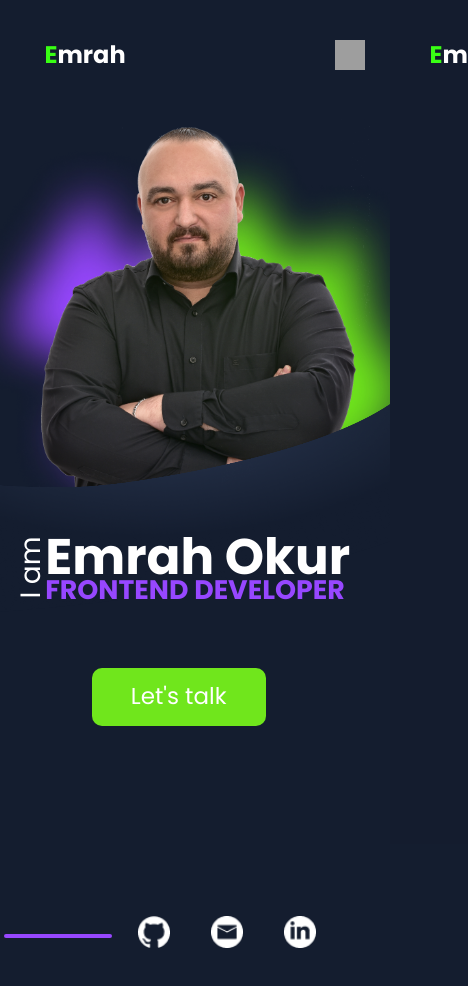
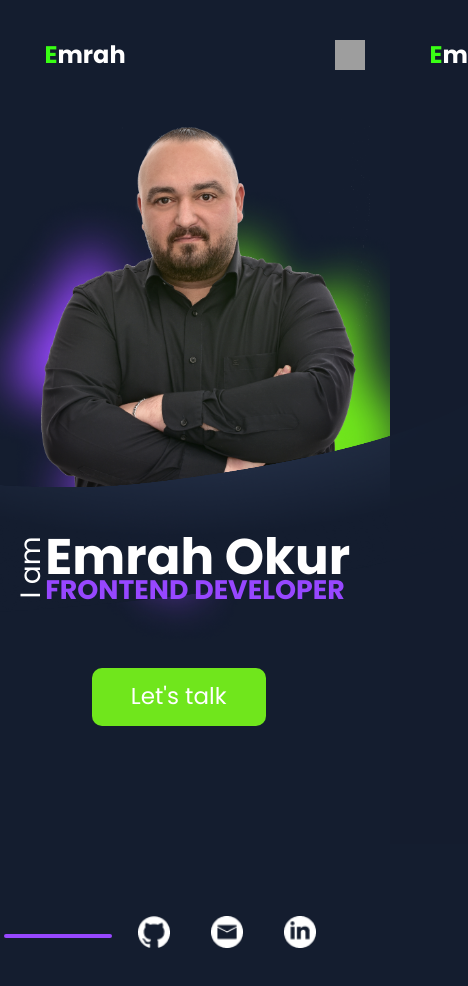
Before and after one commit to EmrahOkur/Emrah-Okur-Portfolio, an Angular app in the folder Emrah-Okur-Portfolio/: page / in a window 390 px wide. Shown: the top 986 px of the page, 468 px wide, since content can reach past the window. Built offline with nearby package versions, Linux system fonts and the light colour scheme; grey boxes are pictures that could not be loaded.

Commit message:
fixes scss

```diff
--- a/Emrah-Okur-Portfolio/src/app/app.component.scss
+++ b/Emrah-Okur-Portfolio/src/app/app.component.scss
@@ -136,7 +136,7 @@
             @media screen and (max-width: 440px){
               .background-layer-secondary {
                 position: absolute;
-                width: 100%;
+                width: 120%;
                 height: 305px;
                 top: 400px;
 
@@ -157,7 +157,7 @@
                 position: absolute;
                 width: 100%;
                 height: 185px;
-                top: 410px;
+                top: 450px;
 
 
                 background-image: url('../assets/img/hero-img/shapeheropage.png');
@@ -178,7 +178,7 @@
               @media (max-width: 400px) {
                 .background-layer-secondary {
                     position: absolute;
-                    width: 100%;
+                    width: 120%;
                     height: 298px;
                     top:384px;
 
@@ -195,7 +195,7 @@
                 @media (max-width: 412px) {
                   .background-layer-secondary {
                       position: absolute;
-                      width: 100%;
+                      width: 120%;
                       height: 298px;
                       top:394px;
 
@@ -212,7 +212,7 @@
                 @media (min-width: 375px) and (max-width: 376px) {
                   .background-layer-secondary {
                     position: absolute;
-                    width: 100%;
+                    width: 120%;
                     height: 228px;
                     top:424px;
 
@@ -229,7 +229,7 @@
                 @media (max-width: 360px) {
                   .background-layer-secondary {
                       position: absolute;
-                      width: 100%;
+                      width: 150%;
                       height: 248px;
                       top: 434px;
 
@@ -248,15 +248,15 @@
               @media (max-width: 320px) {
                   .background-layer-secondary {
                       position: absolute;
-                      width: 100%;
+                      width: 150%;
                       height: 208px;
-                      top: 464px;
+                      top: 434px;
 
 
 
                       background-image: url('../assets/img/hero-img/shapeheropage.png');
                       background-repeat: no-repeat;
-                      background-position: left 0px top 0px;
+                      background-position: left 0px top 20px;
                       background-size: 100%  100%;
                       z-index: 1;
 
--- a/Emrah-Okur-Portfolio/src/app/hero/hero-mobile.component.scss
+++ b/Emrah-Okur-Portfolio/src/app/hero/hero-mobile.component.scss
@@ -1,7 +1,11 @@
 @import '../../styles.scss';
 
 @media (max-width: 620px) {
+.background-shadow{
+  margin-top: -10%;
+  margin-left: -10%;
 
+}
     .hero-image {
         top: -4vh;
         width: 400px;
@@ -70,9 +74,10 @@
     }
 }
 
-@media (min-width: 481px) and (max-width: 600px) {
+@media (min-width: 480px) and (max-width: 600px) {
     .background-shadow {
-        margin-top: 34%;
+        margin-top: -14%;
+
     }
 }
 
@@ -110,7 +115,7 @@
     }
 
     .background-shadow{
-        bottom: 400px !important;
+        margin-top: -20%;
         left: 10px !important;
     }
     .text-section{
@@ -151,9 +156,9 @@
 }
 
 /* Breite 400px bis 480px (kleinere Tablets und größere Smartphones) */
-@media (min-width: 400px) and (max-width: 439px) {
+@media (min-width: 400px) and (max-width: 435px) {
   .hero-image {
-    margin-top: 2%;
+    margin-top: 30%;
     width: 350px;
   }
 
@@ -191,7 +196,7 @@
 
 
 /* Breite 361px bis 399px (mittlere Smartphones) */
-@media (min-width: 376px) and (max-width: 399px) {
+@media (min-width: 376px) and (max-width: 399.33px) {
   .hero-image {
     top: 12vh;
   }
@@ -223,7 +228,7 @@
 
   .background-shadow {
     margin-top: -12%;
-    margin-left: -40px !important;
+
   }
 
   .footer-links {
@@ -254,6 +259,7 @@
   .text-section {
     margin-top: 20vh;
     margin-left: 20px;
+    transform: scale(0.9);
   }
 
   .footer-links {
@@ -368,3 +374,15 @@
     top:50px;
    }
 }
+
+@media (min-width: 361px) and (max-width: 374px){
+  .hero-image{
+    margin-top: 70%;
+  }
+
+  p{
+    margin-left: -5px !important;
+    margin-top: 40px;
+
+  }
+}
--- a/Emrah-Okur-Portfolio/src/app/hero/hero-responsive.component.scss
+++ b/Emrah-Okur-Portfolio/src/app/hero/hero-responsive.component.scss
@@ -122,8 +122,7 @@
         top: 14vh;
 
         .background-shadow {
-            width: 100%;
-            height: auto;
+            margin-top: -10%;
             margin-left: 10%;
         }
     }
```
